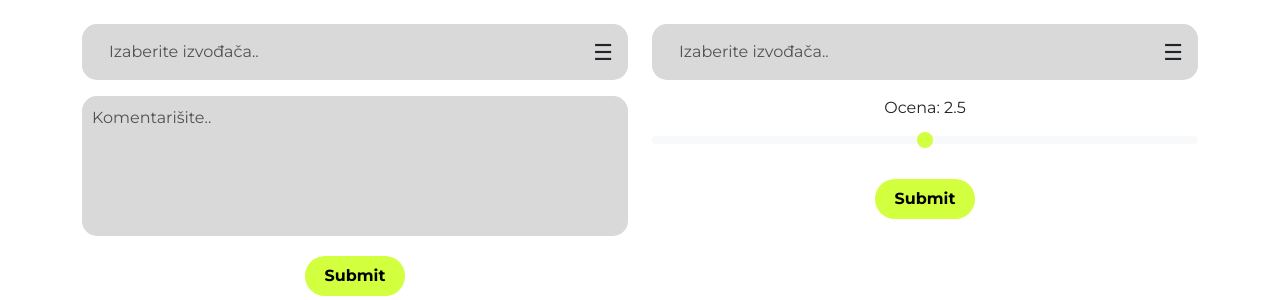
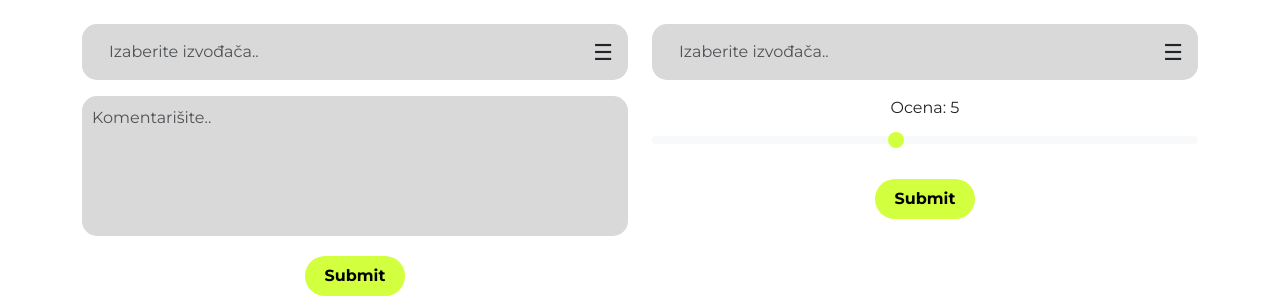
Before and after one commit to Koturovic/music-festival-app, a PHP site: page / in a window 1280 px wide. Shown: the part 1648-1948 px from the top of the page. Run offline with PHP 8.4, Linux system fonts and the light colour scheme.

Commit message:
nista nisam dodao

```diff
--- a/index.html
+++ b/index.html
@@ -158,7 +158,7 @@
         <label for="customRange3" class="form-label">
           Ocena: <span id="rangeValue">2.5</span>
         </label>
-        <input type="range" class="form-range" min="0" max="5" step="0.5" value="2.5" id="customRange3">
+        <input type="range" class="form-range" min="1" max="10" step="1" value="5" id="customRange3">
       </div>
       <button id="submit-ocena" class="submit-btn">Submit</button>
     </div>
```
Also changed, not shown: style.css (line endings or trailing spaces).
